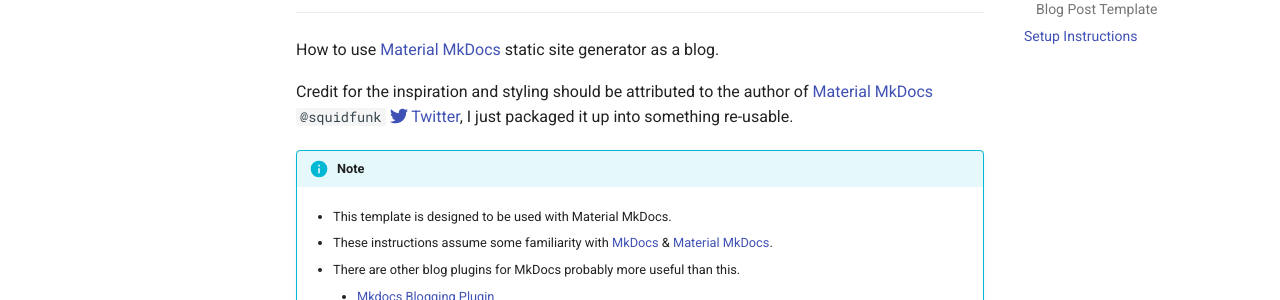
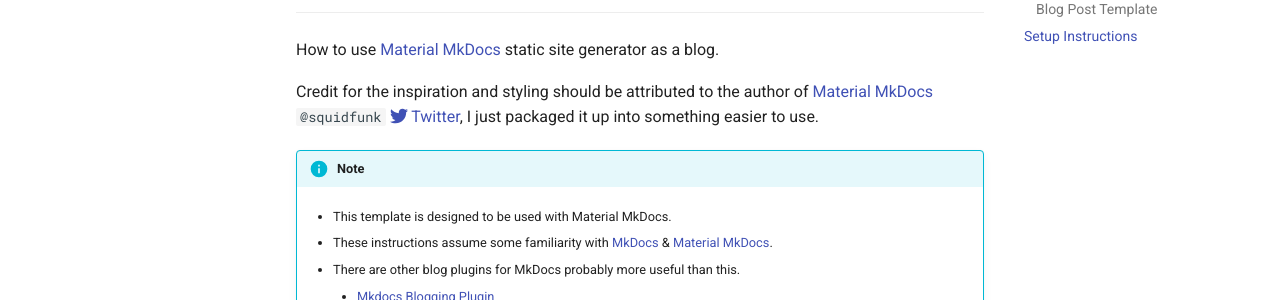
Before and after one commit to 4kelly/material-mkdocs-blog, an MkDocs documentation site: the page built from docs/index.md, in a window 1280 px wide and 1313 px high. Shown: the part 210-510 px from the top of the window. Built offline with MkDocs 1.6.1 and Material for MkDocs 9.7.7, drawn with Linux system fonts in a browser that asks for light colours; emoji names are drawn with the system emoji font.

Commit message:
Update index.md

```diff
--- a/docs/index.md
+++ b/docs/index.md
@@ -11,7 +11,7 @@ How to use [Material MkDocs](https://squidfunk.github.io/mkdocs-material/) stati
 
 Credit for the inspiration and styling should be attributed to the author of [Material MkDocs](https://squidfunk.github.io/mkdocs-material/)
 `@squidfunk` [:fontawesome-brands-twitter: Twitter](https://twitter.com/squidfunk),
-I just packaged it up into something re-usable.
+I just packaged it up into something easier to use.
 
 !!! info "Note"
 
```
